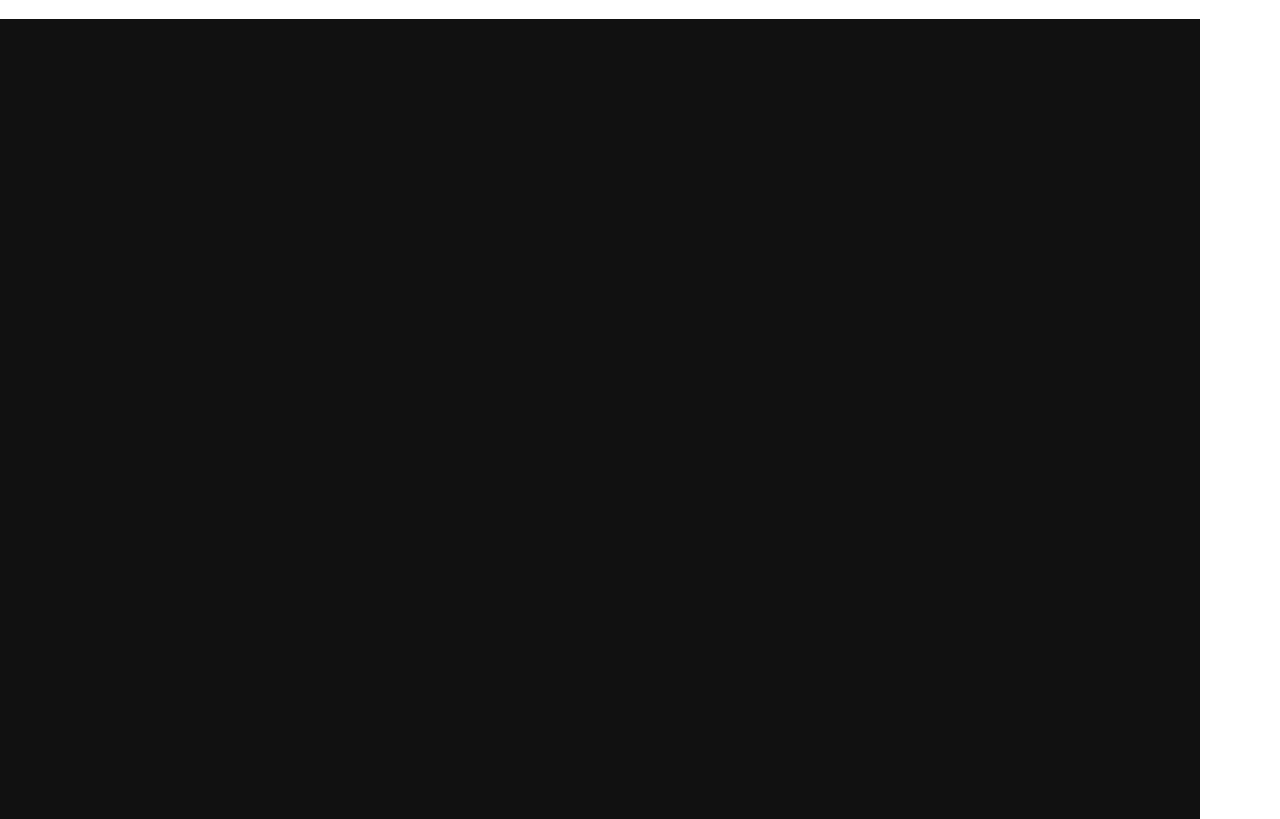
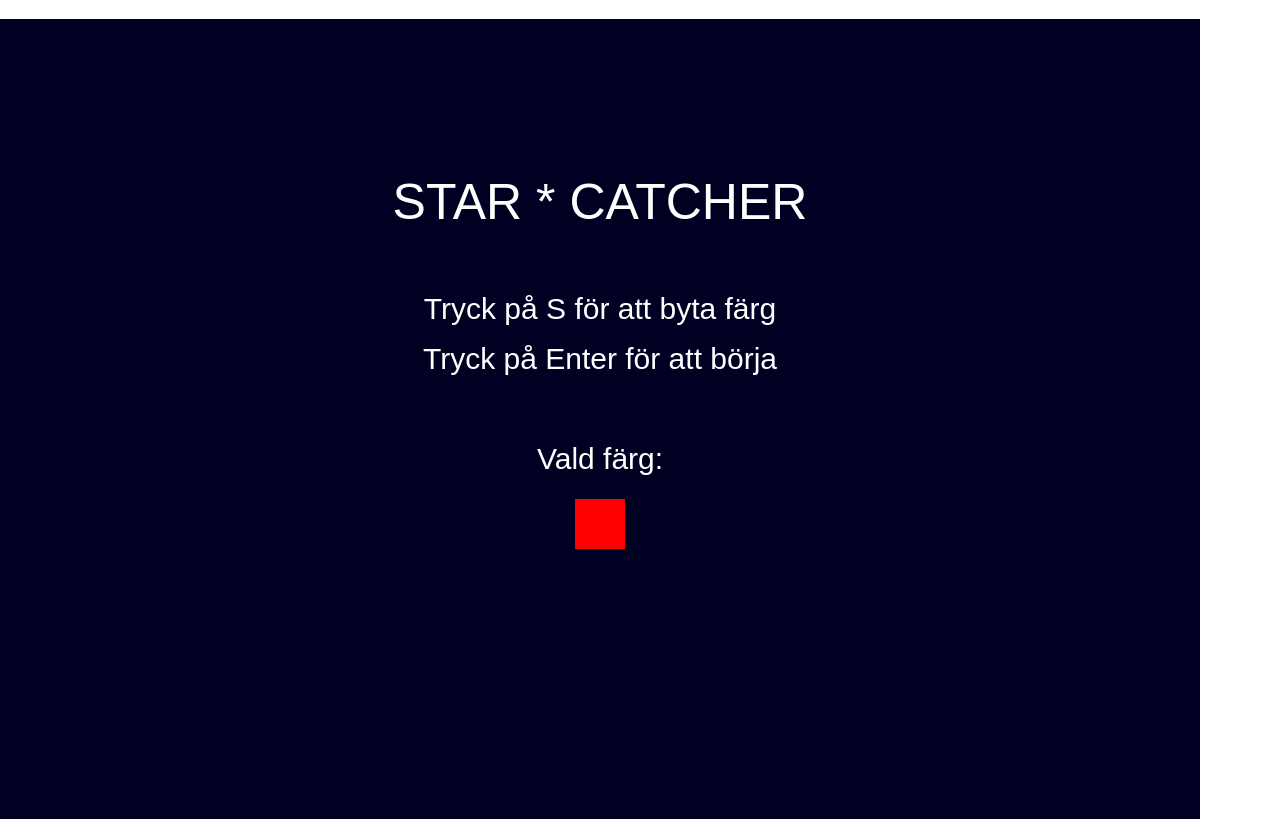
Before and after one commit to fabdev1420/star-catcher, a plain HTML site: page index.htm in a window 1280 px wide. Shown: the part 61-880 px from the top of the page. Drawn offline with Linux system fonts and the light colour scheme.

Commit message:
lägger till drawMenu()

```diff
--- a/index.htm
+++ b/index.htm
@@ -174,7 +174,7 @@
                     keyCooldown = true;
                 }
                 if (!keys["s"] && !keys["Enter"]) {
-                    keyCooldown = false;
+                    keyCoolAdown = false;
                 }
                 return; // Hoppa över speluppdatering när vi är i menyn
             }
@@ -246,6 +246,27 @@
                 }
             }
         }
+
+        function drawMenu(ctx) {
+            ctx.clearRect(0, 0, canvas.width, canvas.height);
+
+            ctx.fillStyle = "#000022";
+            ctx.fillRect(0, 0, canvas.width, canvas.height);
+
+            ctx.fillStyle = "white";
+            ctx.font = "50px Arial";
+            ctx.textAlign = "center";
+            ctx.fillText("STAR * CATCHER", canvas.width / 2, 200);
+
+            ctx.font = "30px Arial";
+            ctx.fillText("Tryck på S för att byta färg", canvas.width / 2, 300);
+            ctx.fillText("Tryck på Enter för att börja", canvas.width / 2, 350);
+
+            ctx.fillText("Vald färg:", canvas.width / 2, 450);
+            ctx.fillStyle = playerSkins[currentSkin];
+            ctx.fillRect(canvas.width / 2 - 25, 480, 50, 50);
+        }
+
 
         function drawGame() {
             ctx.clearRect(0, 0, canvas.width, canvas.height);
```
